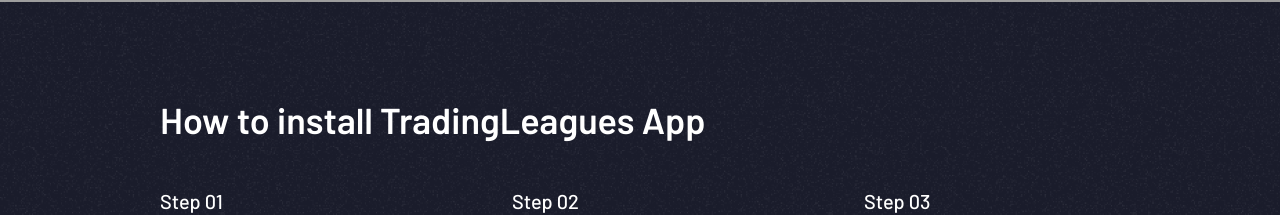
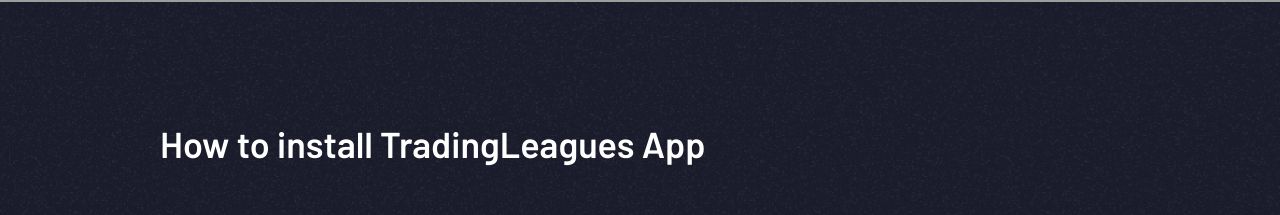
Before and after one commit to mujtaba-basheer/tl-post-landing, a Next.js app: page / in a window 1280 px wide. Shown: the part 5033-5248 px from the top of the page. Built offline with nearby package versions, Linux system fonts and the light colour scheme; grey boxes are pictures that could not be loaded.

Commit message:
how to install section reviewed

```diff
--- a/components/Home/Instructions.tsx
+++ b/components/Home/Instructions.tsx
@@ -1,3 +1,5 @@
+/** @format */
+
 import styled from "styled-components";
 import { whyPlayDetails } from "../../lib/why-play";
 import device from "../../styles/breakpoints";
@@ -7,10 +9,10 @@
 const StyledSection = styled.section`
 	background: url(${asset_prefix}/assets/Footer/BG.png);
 	background-size: cover;
-  padding: 6em 0;
+	padding: 120px 0;
 
 	@media ${device.mobile} {
-    padding: 3em 0;
+		padding: 50px 0;
 	}
 `;
 
@@ -25,13 +27,13 @@
 `;
 
 const BigHeading = styled.h2`
-  font-size: 2.25rem;
+	font-size: 36px;
 	font-weight: 600;
-  margin-bottom: 0.5em;
+	margin-bottom: 50px;
 
 	@media ${device.mobile} {
-    font-size: 1.875rem;
-    line-height: 36px;
+		font-size: 26px;
+		line-height: 36.4px;
 	}
 `;
 
@@ -52,31 +54,34 @@
 	}
 
 	& h3 {
-    font-size: 1.25rem;
+		font-size: 20px;
 		font-weight: 500;
 
 		@media ${device.mobile} {
-      font-size: 1rem;
+			font-size: 16px;
 		}
 	}
 
 	& img {
 		display: block;
-    margin: 2em 0;
+		margin: 22px 0;
 		width: 100%;
 		height: auto;
 
 		@media ${device.mobile} {
-      margin: 1em 0;
+			margin: 12px 0;
 		}
 	}
 
 	& p {
-    font-size: 1.25rem;
+		font-size: 20px;
 		font-weight: 400;
+		line-height: 28px;
 
 		@media ${device.mobile} {
-      font-size: 1rem;
+			font-size: 16px;
+			font-weight: 400;
+			line-height: 22.4px;
 		}
 	}
 `;
```
Lines whose indentation alone changed are shown as unchanged.
